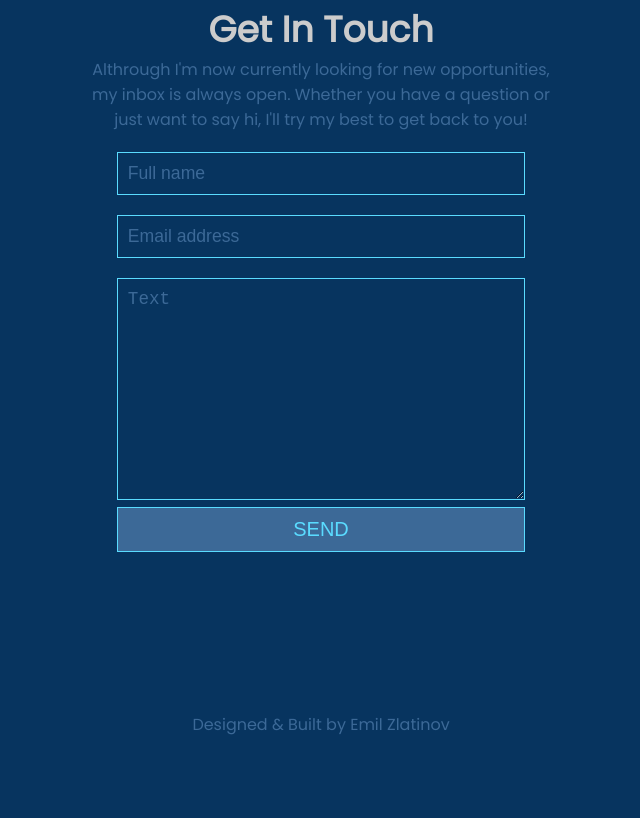
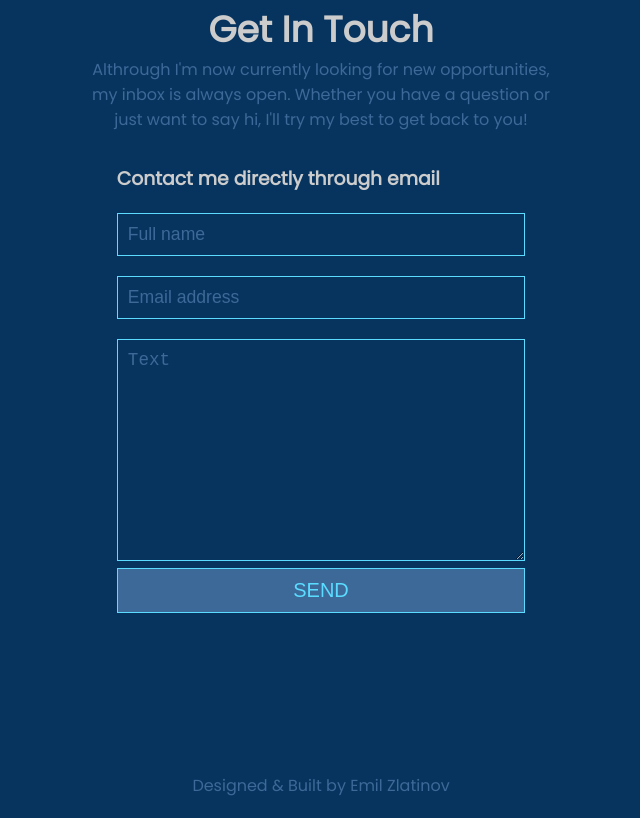
Before and after one commit to StroverIT/portfolio, a React (Create React App) app: page / in a window 1280 px wide. Shown: the part 2101-2919 px from the top of the page, without its empty margins (319-959 px from the left). Before the commit the page ends 2858 px from the top, so only its background shows below. Built offline with nearby package versions, Linux system fonts and the light colour scheme.

Commit message:
Adding title

```diff
--- a/src/components/contact/Contact.jsx
+++ b/src/components/contact/Contact.jsx
@@ -13,7 +13,8 @@ const Contact = () => {
                 Althrough I'm now currently looking for new opportunities, my inbox is always open.
                 Whether you have a question or just want to say hi, I'll try my best to get back to you!
             </p>
-            <section className="col-12 col-sm-7">
+            <section className="col-12 col-sm-7 mt-2">
+                <h3 className="title-color text-center text-sm-start">Contact me directly through email</h3>
                 <Form />
             </section>
         </section>
```
Also changed, not shown: 1 other file (tests, documents, lock files or other folders).
